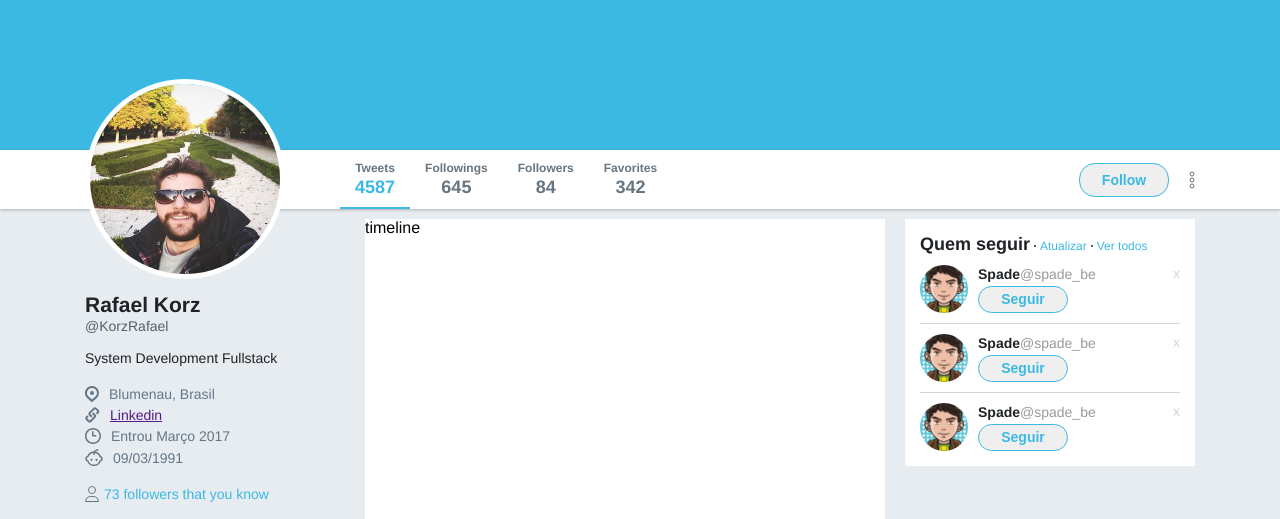
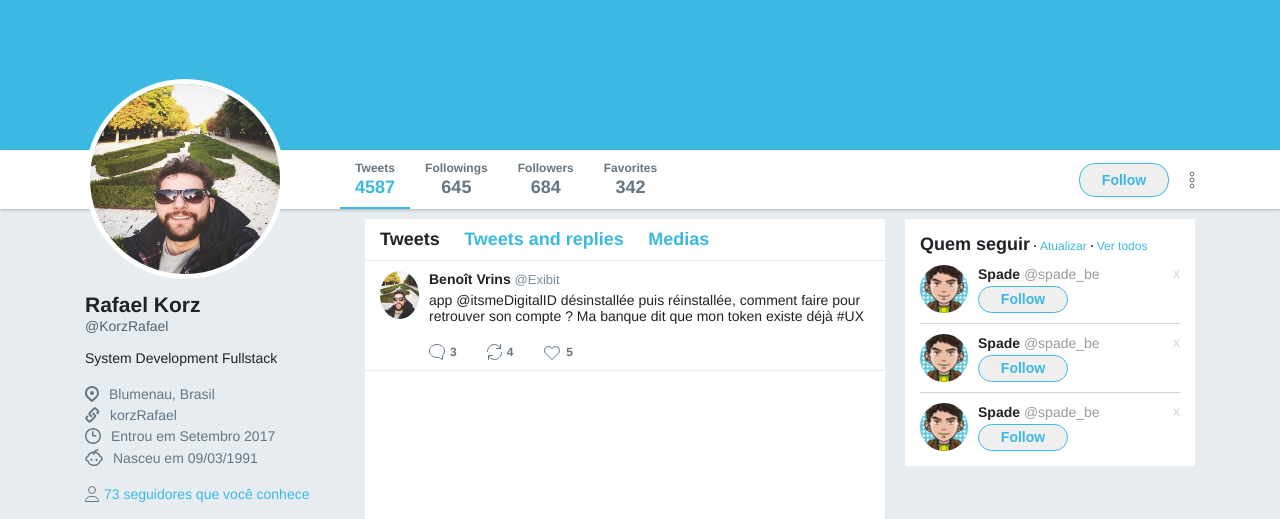
Before and after one commit to rafaelkorz/test-flexbox, a plain HTML site: page index.html in a window 1280 px wide. Shown: the part 276-795 px from the top of the page. Drawn offline with Linux system fonts and the light colour scheme.

Commit message:
Finished Project

```diff
--- a/index.html
+++ b/index.html
@@ -41,7 +41,7 @@
           </li>
           <li>
             <span>Followers</span>
-            <strong>84</strong>
+            <strong>684</strong>
           </li>
           <li>
             <span>Favorites</span>
@@ -63,14 +63,14 @@
       <p>System Development Fullstack</p>
 
       <ul class="list">
-        <li><img src="/images/place.svg" alt="Place">Blumenau, Brasil</li>
-        <li><img src="/images/url.svg" alt="Place"><a href="">Linkedin</a></li>
-        <li><img src="/images/joined.svg" alt="Place">Entrou Março 2017 </li>
-        <li><img src="/images/born.svg" alt="Place">09/03/1991</li>
+        <li><img src="images/place.svg" alt="Place"> Blumenau, Brasil</li>
+        <li><img src="images/url.svg" alt="URL"> korzRafael</li>
+        <li><img src="images/joined.svg" alt="Joined"> Entrou em Setembro 2017</li>
+        <li><img src="images/born.svg" alt="Born"> Nasceu em 09/03/1991</li>
       </ul>
 
       <div class="widget followers">
-        <strong><img src="images/followers.svg" alt="Followers"> 73 followers that you know</strong>
+        <strong><img src="images/followers.svg" alt="Followers"> 73 seguidores que você conhece</strong>
 
         <ul>
           <li></li>
@@ -87,7 +87,7 @@
       </div>
 
       <div class="widget images">
-        <strong><img src="images/images.svg" alt="Images"> 266 Photos and videos</strong>
+        <strong><img src="images/images.svg" alt="Images"> 266 fotos e vídeos</strong>
 
         <ul>
           <li></li>
@@ -99,11 +99,31 @@
         </ul>
       </div>
     </aside>
-    <section class=timeline>
-      timeline
+
+    <section class="timeline">
+      <nav>
+        <a href="" class="active">Tweets</a>
+        <a href="">Tweets and replies</a>
+        <a href="">Medias</a>
+      </nav>
+
+      <ul class="tweets">
+        <li>
+          <img src="images/avatar.jpg" alt="Avatar">
+          <div class="info">
+            <strong>Benoît Vrins <span>@Exibit</span></strong>
+            <p>app @itsmeDigitalID désinstallée puis réinstallée, comment faire pour retrouver son compte ? Ma banque dit que mon token existe déjà #UX</p>
+            <div class="actions">
+              <a href=""><img src="images/comments.svg" alt="Comments"> 3</a>
+              <a href=""><img src="images/retweet.svg" alt="Retweet"> 4</a>
+              <a href=""><img src="images/like.svg" alt="Like"> 5</a>
+            </div>
+          </div>
+        </li>
+      </ul>
     </section>
+
     <aside class="widgets">
-
       <div class="widget follow">
         <div class="title">
           <strong>Quem seguir</strong>
@@ -114,30 +134,30 @@
         <ul>
           <li>
             <div class="profile">
-              <img src="/images/avatar2.png" alt="Avatar">
+              <img src="images/avatar2.png" alt="Avatar">
               <div class="info">
-                <strong>Spade<span>@spade_be</span></strong>
-                <button>Seguir</button>
+                <strong>Spade <span>@spade_be</span></strong>
+                <button>Follow</button>
               </div>
             </div>
             <a href="">x</a>
           </li>
           <li>
             <div class="profile">
-              <img src="/images/avatar2.png" alt="Avatar">
+              <img src="images/avatar2.png" alt="Avatar">
               <div class="info">
-                <strong>Spade<span>@spade_be</span></strong>
-                <button>Seguir</button>
+                <strong>Spade <span>@spade_be</span></strong>
+                <button>Follow</button>
               </div>
             </div>
             <a href="">x</a>
           </li>
           <li>
             <div class="profile">
-              <img src="/images/avatar2.png" alt="Avatar">
+              <img src="images/avatar2.png" alt="Avatar">
               <div class="info">
-                <strong>Spade<span>@spade_be</span></strong>
-                <button>Seguir</button>
+                <strong>Spade <span>@spade_be</span></strong>
+                <button>Follow</button>
               </div>
             </div>
             <a href="">x</a>
```
Also changed, not shown: .github/flexbox.jpg (added), .github/image.png (deleted), 1 other file.
